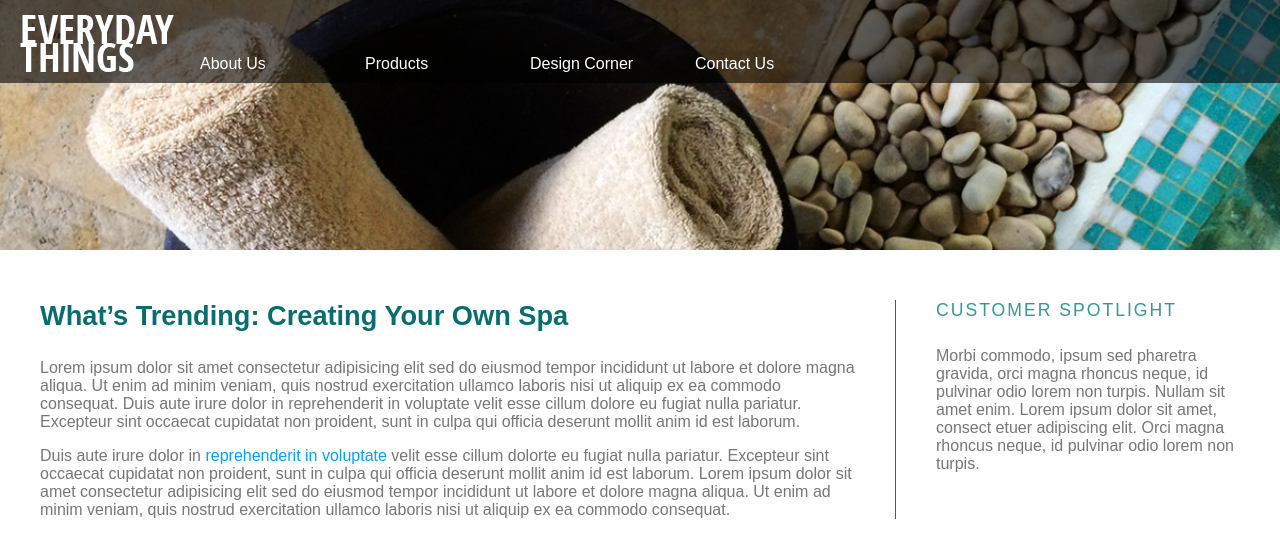
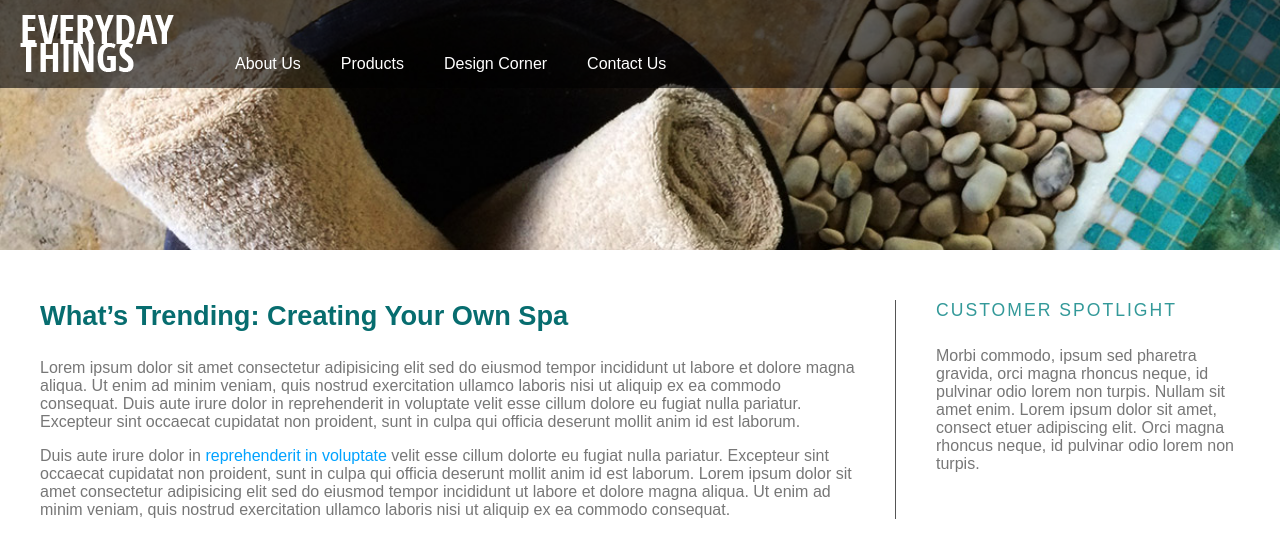
Before and after one commit to WebDevTuts/creating_css-only_navigation_menus, a plain HTML site: page menus.html in a window 1280 px wide. Drawn offline with Linux system fonts and the light colour scheme.

Commit message:
Styling the top-level items not to have fixed width but width defined by its content plus padding

```diff
--- a/assets/menus.css
+++ b/assets/menus.css
@@ -15,7 +15,6 @@ aside div { padding: 0px 40px 0px 40px; }
 nav { background-color: rgba(0,0,0,.6); position: relative; padding: 45px 0px 0px 180px; }
 
 nav ul { list-style: none; margin: 0; padding: 0; }
-nav > ul > li { float: left; }
 
 nav ul::after { content: ''; display: block; clear: both; }
 nav ul li:hover { background-color: rgba(0,102,102,.8); }
@@ -28,6 +27,11 @@ nav ul ul { display: none; position: absolute; top: 100%; background-color: rgba
 nav ul ul li { position: relative; }
 nav ul ul ul { left: 100%; top: 0; }
 
+/* Top level */
+nav > ul { padding-left: 35px; }
+nav > ul > li { float: left; }
+nav > ul > li > a { padding: 10px 20px 15px 20px; width: auto; }
+
 @media screen and (max-width: 750px) {
 
 	header a.logo { width: 120px; height: 44px; }
```
